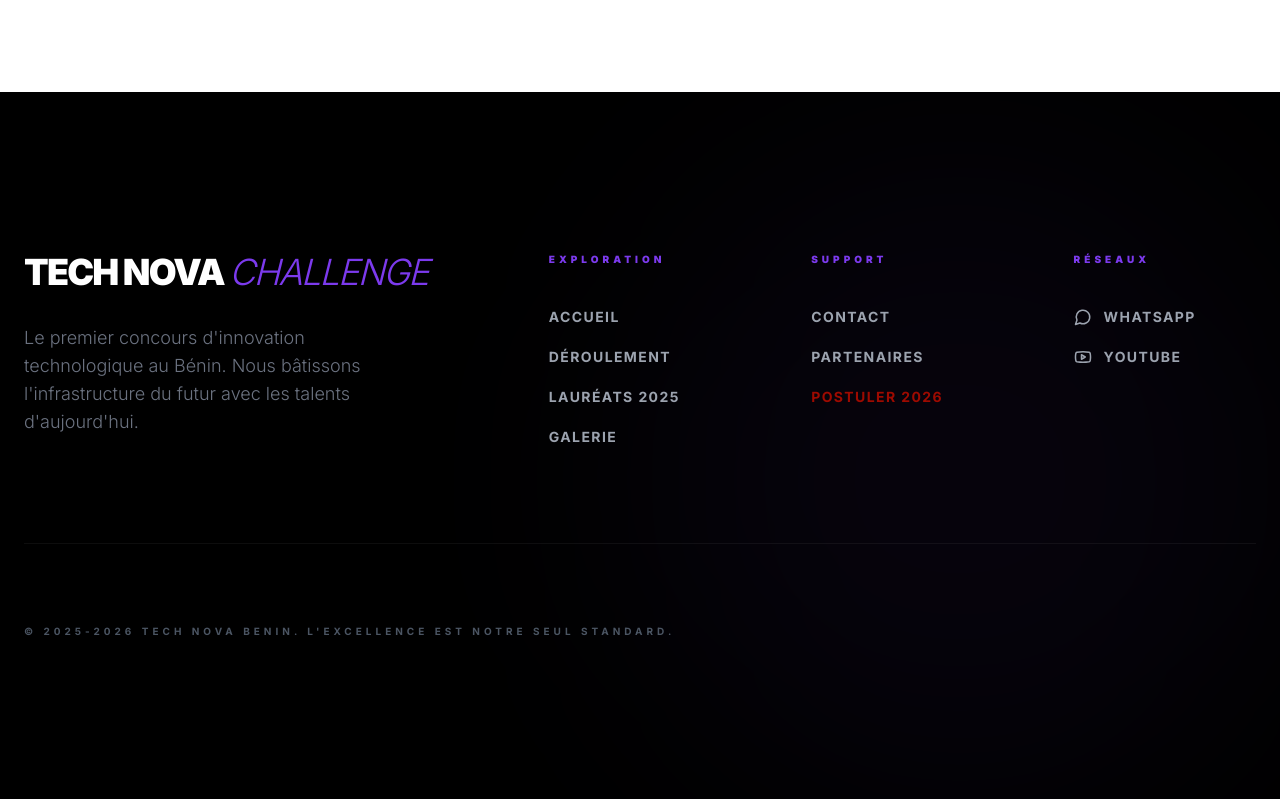
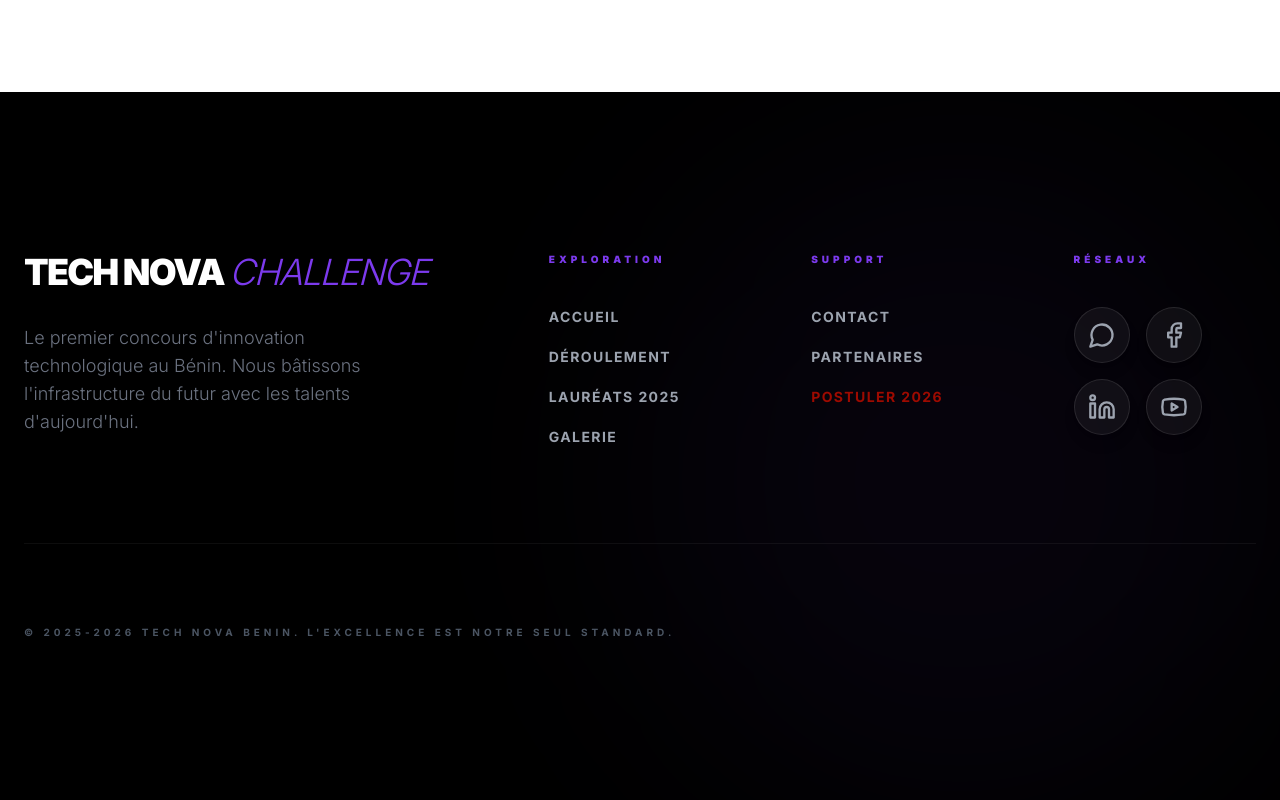
Before and after one commit to randolphekm27-del/technovachallengea, a React (Vite) app: page / in a window 1280 px wide. Shown: the part 8530-9330 px from the top of the page. Built offline with nearby package versions, Linux system fonts and the light colour scheme.

Commit message:
feat: Enhance social links and contact information
Adds LinkedIn and Facebook to footer social links, updates WhatsApp and email links in Contact page, and refines partner categorization and links in Partners page.

```diff
--- a/App.tsx
+++ b/App.tsx
@@ -1,7 +1,8 @@
+
 import React, { useEffect } from 'react';
 import { Routes, Route, useLocation, Navigate, Link } from 'react-router-dom';
 import { AnimatePresence, motion } from 'framer-motion';
-import { Youtube, MessageCircle } from 'lucide-react';
+import { Youtube, MessageCircle, Facebook, Linkedin } from 'lucide-react';
 import Navbar from './components/Navbar';
 import Home from './pages/Home';
 import Participate from './pages/Participate';
@@ -89,38 +90,51 @@ const App: React.FC = () => {
 
             <div>
               <h4 className="text-[10px] font-black uppercase tracking-[0.4em] text-nova-violet mb-10">Réseaux</h4>
-              <ul className="space-y-5">
-                <li>
+              <div className="flex flex-wrap gap-4">
                 <a
                   href="https://chat.whatsapp.com/Ef1uogHPWVU8ilVpjEcn4D"
                   target="_blank"
                   rel="noopener noreferrer"
-                    className="flex items-center gap-3 text-sm font-bold uppercase tracking-widest text-gray-400 hover:text-green-500 transition-all duration-300"
+                  className="w-14 h-14 rounded-full bg-white/5 border border-white/10 flex items-center justify-center text-gray-400 hover:bg-green-500 hover:text-white hover:border-green-500 hover:scale-110 transition-all duration-300 shadow-lg"
+                  title="WhatsApp Groupe"
                 >
-                    <MessageCircle size={18} />
-                    <span>WhatsApp</span>
+                  <MessageCircle size={28} />
                 </a>
-                </li>
-                <li>
+                <a
+                  href="https://www.facebook.com/profile.php?id=61574559687910"
+                  target="_blank"
+                  rel="noopener noreferrer"
+                  className="w-14 h-14 rounded-full bg-white/5 border border-white/10 flex items-center justify-center text-gray-400 hover:bg-blue-600 hover:text-white hover:border-blue-600 hover:scale-110 transition-all duration-300 shadow-lg"
+                  title="Facebook"
+                >
+                  <Facebook size={28} />
+                </a>
+                <a
+                  href="https://www.linkedin.com/in/tech-nova-challenge-44b10b359"
+                  target="_blank"
+                  rel="noopener noreferrer"
+                  className="w-14 h-14 rounded-full bg-white/5 border border-white/10 flex items-center justify-center text-gray-400 hover:bg-blue-700 hover:text-white hover:border-blue-700 hover:scale-110 transition-all duration-300 shadow-lg"
+                  title="LinkedIn"
+                >
+                  <Linkedin size={28} />
+                </a>
                 <a
                   href="https://www.youtube.com/@TechNovaChallenge"
                   target="_blank"
                   rel="noopener noreferrer"
-                    className="flex items-center gap-3 text-sm font-bold uppercase tracking-widest text-gray-400 hover:text-red-600 transition-all duration-300"
+                  className="w-14 h-14 rounded-full bg-white/5 border border-white/10 flex items-center justify-center text-gray-400 hover:bg-red-600 hover:text-white hover:border-red-600 hover:scale-110 transition-all duration-300 shadow-lg"
+                  title="YouTube"
                 >
-                    <Youtube size={18} />
-                    <span>YouTube</span>
+                  <Youtube size={28} />
                 </a>
-                </li>
-              </ul>
+              </div>
             </div>
           </div>
 
           <div className="pt-20 border-t border-white/5 flex flex-col md:flex-row justify-between items-center gap-10">
-            <div className="text-gray-600 text-[9px] md:text-[10px] uppercase font-bold tracking-[0.4em] text-center md:text-left">
-              © 2025-2026 Tech Nova Benin. L'excellence est notre seul standard.
+            <div className="text-gray-600 text-[9px] md:text-[10px] uppercase font-bold tracking-[0.4em] text-center md:text-left leading-relaxed">
+              © 2025-2026 Tech Nova Benin. <br className="md:hidden" /> L'excellence est notre seul standard.
             </div>
-            {/* Lien Admin retiré du footer pour plus de discrétion */}
           </div>
         </div>
       </footer>
--- a/pages/Contact.tsx
+++ b/pages/Contact.tsx
@@ -5,11 +5,16 @@ import GlassCard from '../components/GlassCard';
 import Button from '../components/Button';
 
 const Contact: React.FC = () => {
+  const whatsappNumber = "2290196313068";
+  const whatsappMessage = encodeURIComponent("Bonjour Tech Nova Challenge, je vous contacte pour obtenir des informations relatives à la compétition 2026...");
+  const whatsappUrl = `https://wa.me/${whatsappNumber}?text=${whatsappMessage}`;
+  const officialEmail = "technovachallenge@gmail.com";
+
   const socialLinks = [
     {
       name: 'WhatsApp',
       icon: <MessageCircle size={20} />,
-      url: 'https://wa.me/22997204690?text=Salut%20!%20J%27ai%20une%20pr%C3%A9occupation...',
+      url: whatsappUrl,
       color: 'hover:text-green-500'
     },
     {
@@ -31,14 +36,13 @@ const Contact: React.FC = () => {
 
       {/* HEADER PLEIN ÉCRAN */}
       <section className="relative h-screen w-full flex items-center justify-center overflow-hidden bg-black">
-        {/* Ajustement luminosité : 0.90 (10% de filtre noir) */}
+        {/* Image de fond avec filtre sombre pour lisibilité */}
         <img
           src="https://images.unsplash.com/photo-1497215728101-856f4ea42174?auto=format&fit=crop&q=80&w=2000"
           alt="Canaux Officiels"
-          className="absolute inset-0 w-full h-full object-cover brightness-[0.90]"
+          className="absolute inset-0 w-full h-full object-cover brightness-[0.4]"
         />
-        {/* Overlay pour lisibilité maximale */}
-        <div className="absolute inset-0 bg-nova-black/10 backdrop-blur-[1px]" />
+        <div className="absolute inset-0 bg-nova-black/20 backdrop-blur-[1px]" />
 
         <div className="container mx-auto px-6 max-w-6xl relative z-10 text-center">
           <motion.div
@@ -76,7 +80,7 @@ const Contact: React.FC = () => {
                     </div>
                     <div>
                       <div className="text-[10px] font-black uppercase tracking-widest text-gray-400 mb-1">E-mail Officiel</div>
-                      <a href="mailto:contact@technovabenin.com" className="text-xl font-medium hover:text-nova-violet transition-colors">contact@technovabenin.com</a>
+                      <a href={`mailto:${officialEmail}`} className="text-xl font-medium hover:text-nova-violet transition-colors">{officialEmail}</a>
                     </div>
                   </div>
 
@@ -86,7 +90,7 @@ const Contact: React.FC = () => {
                     </div>
                     <div>
                       <div className="text-[10px] font-black uppercase tracking-widest text-gray-400 mb-1">Secrétariat</div>
-                      <a href="tel:+2290147335106" className="text-xl font-medium hover:text-nova-violet transition-colors">+229 01 47 33 51 06</a>
+                      <a href={`tel:+${whatsappNumber}`} className="text-xl font-medium hover:text-nova-violet transition-colors">+229 01 96 31 30 68</a>
                     </div>
                   </div>
 
@@ -96,7 +100,7 @@ const Contact: React.FC = () => {
                     </div>
                     <div>
                       <div className="text-[10px] font-black uppercase tracking-widest text-gray-400 mb-1">WhatsApp Direct</div>
-                      <a href="https://wa.me/22997204690?text=Salut%20!%20J%27ai%20une%20pr%C3%A9occupation..." target="_blank" rel="noopener noreferrer" className="text-xl font-medium hover:text-green-500 transition-colors">Démarrer une discussion</a>
+                      <a href={whatsappUrl} target="_blank" rel="noopener noreferrer" className="text-xl font-medium hover:text-green-500 transition-colors">Démarrer une discussion</a>
                     </div>
                   </div>
 
```
Also changed, not shown: pages/Partners.tsx (+18 -26 lines). Lines whose indentation alone changed are shown as unchanged.
